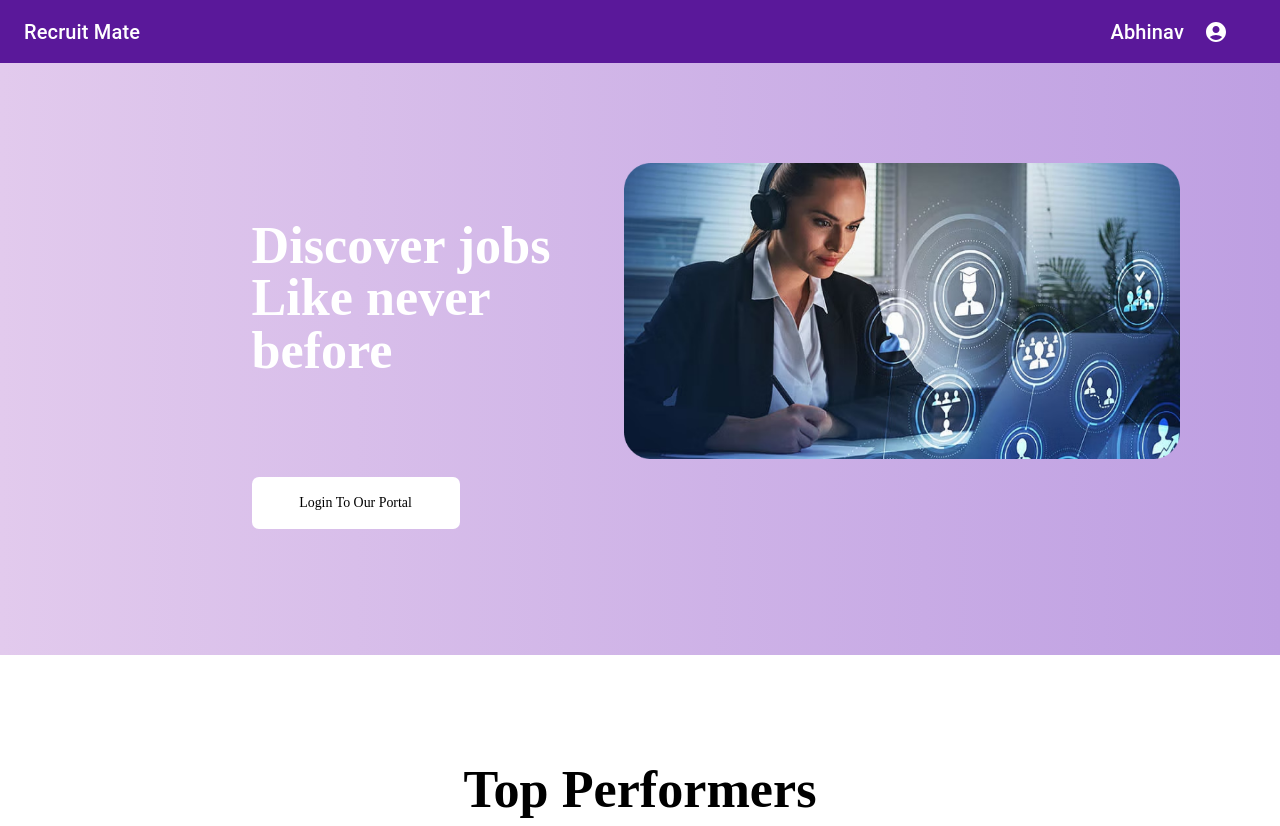
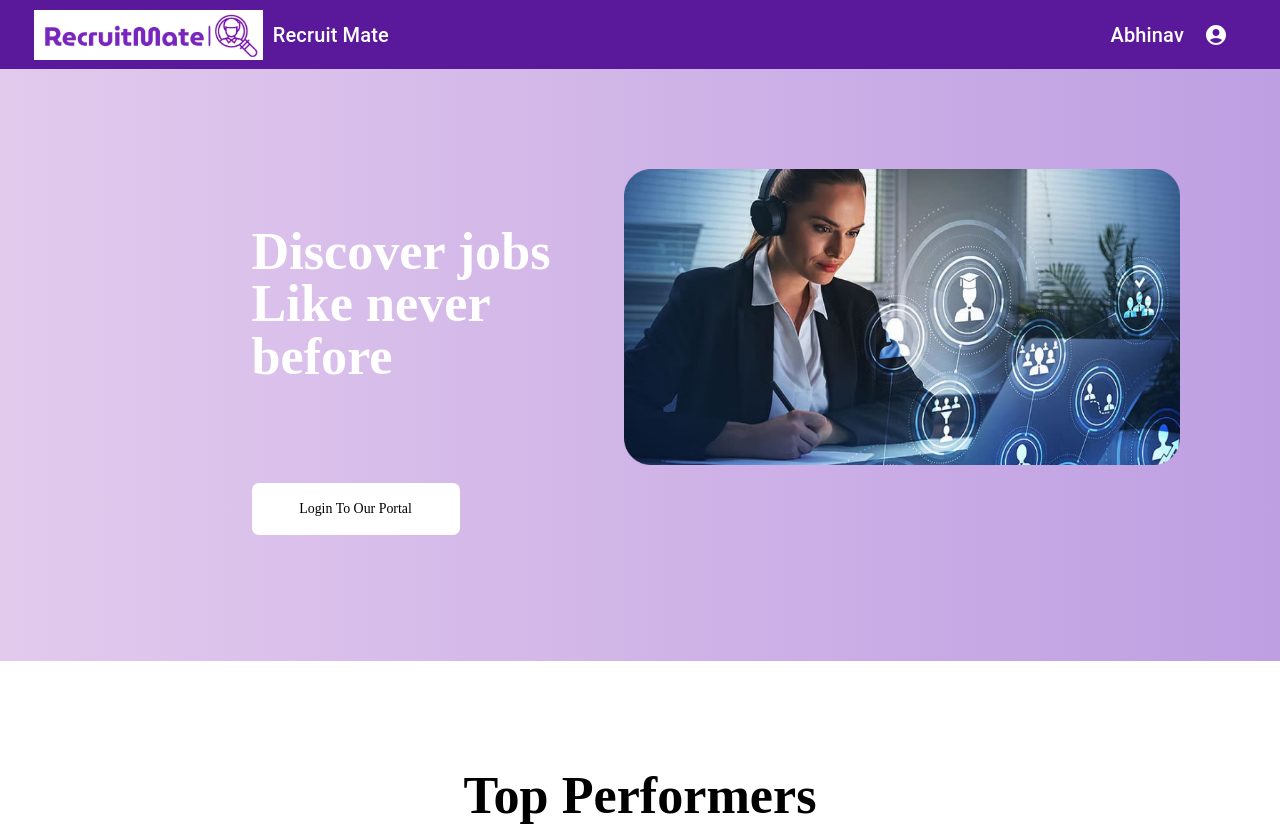
Before and after one commit to AngadSinghKataria/InterviewHelp, a React (Create React App) app: page / in a window 1280 px wide. Shown: the top 826 px of the page. Built offline with nearby package versions, Linux system fonts and the light colour scheme.

Commit message:
Image added

```diff
--- a/src/Components/logo.js
+++ b/src/Components/logo.js
@@ -5,13 +5,14 @@ import Toolbar from '@mui/material/Toolbar';
 import Typography from '@mui/material/Typography';
 import IconButton from '@mui/material/IconButton';
 import { AccountCircle } from '@mui/icons-material';
-
+import LOGO from '../Images/logo.jpg'
 export default function Logo() {
 
   return (
     <AppBar position="static" sx={{ background: "#5a189a" }} >
       <Box sx={{ flexGrow: 1 }}>
         <Toolbar>
+          <img src={LOGO} width={"auto"} height={"50px"} style={{ margin: "10px", boxSizing: "border-box" }} />
           <Typography variant="h6" component="div" sx={{ flexGrow: 1 }}>
             Recruit Mate
           </Typography>
```
Also changed, not shown: src/Images/logo.jpg (added), 1 other file (tests, documents, lock files or other folders).
